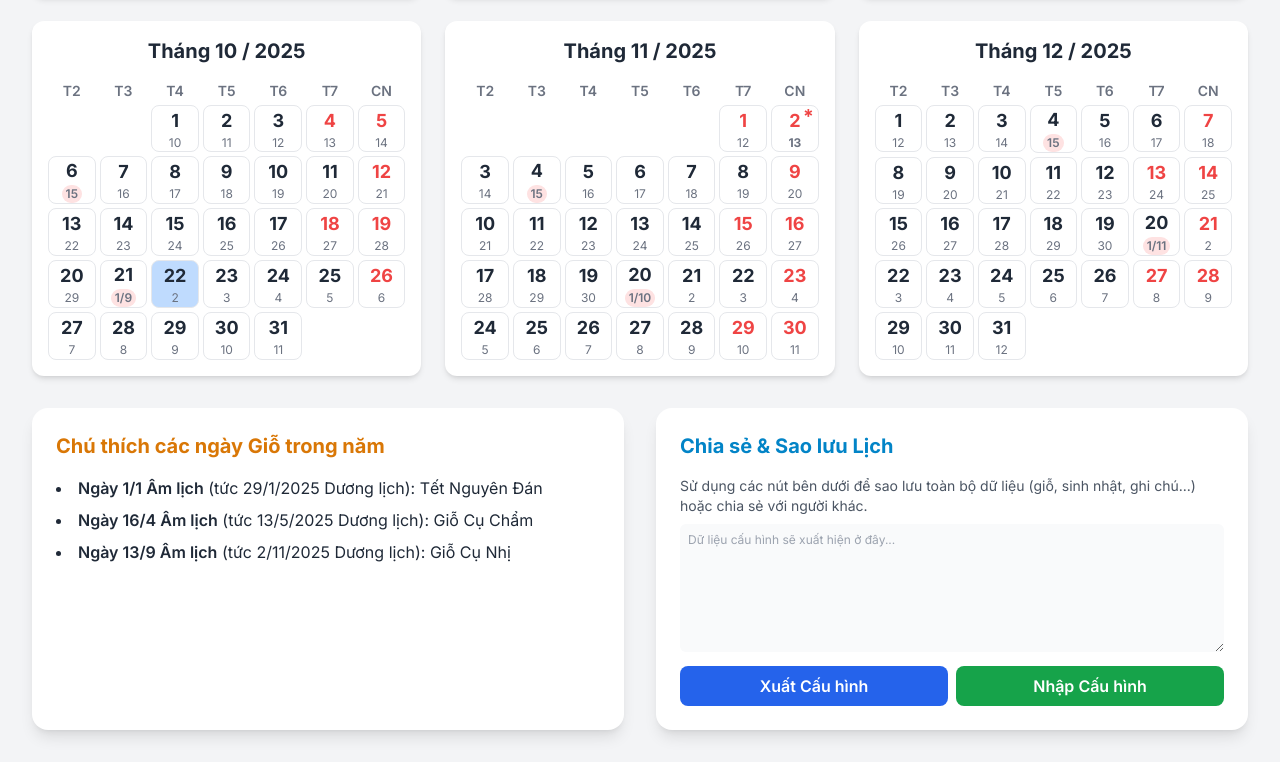
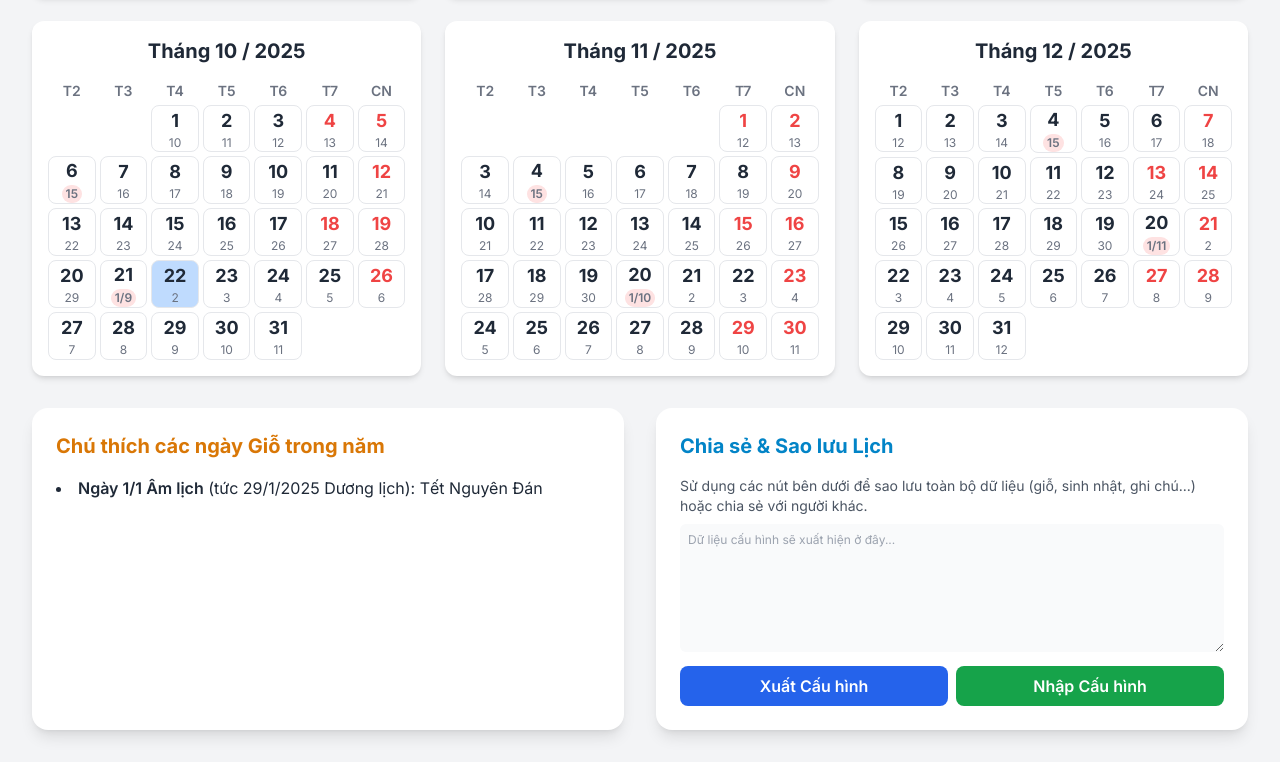
Before and after one commit to phamxuandong9nick/amlich, a plain HTML site: page index.html in a window 1280 px wide. Shown: the part 1479-2241 px from the top of the page. Drawn offline with nearby package versions, Linux system fonts and the light colour scheme.

Commit message:
Update index.html

```diff
--- a/index.html
+++ b/index.html
@@ -166,8 +166,6 @@
         const DEFAULT_CONFIG = {
             memorialDays: {
                 "1-1": "Tết Nguyên Đán",
-                "9-13": "Giỗ Cụ Nhị",
-                "4-16": "Giỗ Cụ Chẩm",
             },
             publicHolidays: {
                 "1-1": "Tết Dương lịch",
```
